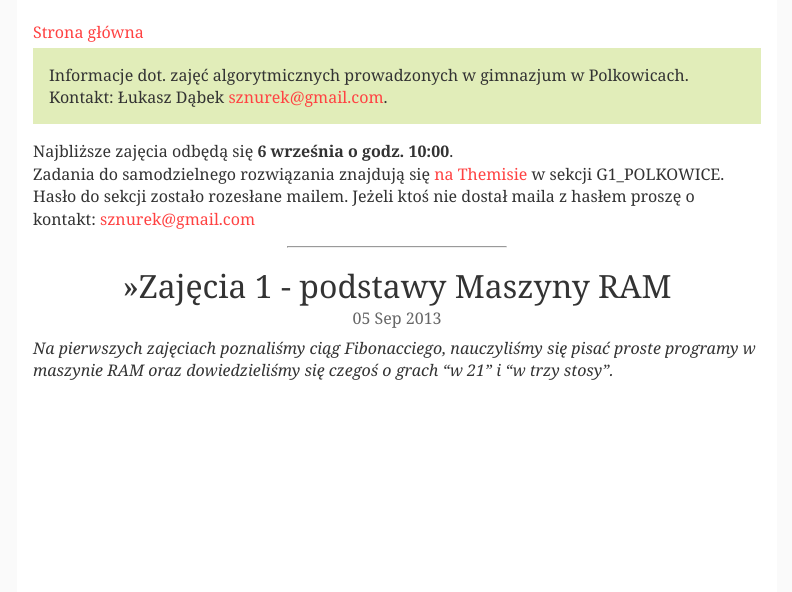
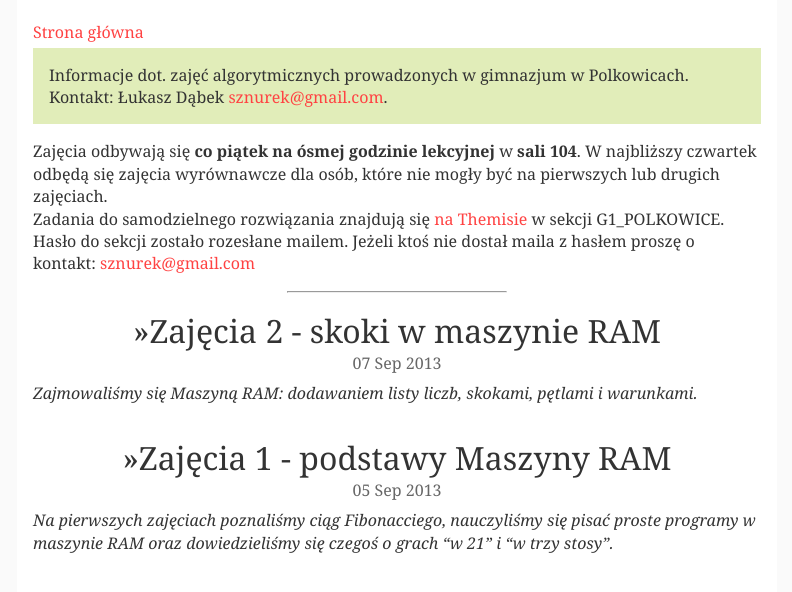
Before and after one commit to sznurek/algorytmy, a Jekyll site: the page built from index.html, in a window 1280 px wide. Shown: the top 592 px of the page, without its empty margins (243-1035 px from the left). Built offline with Jekyll 4.4.1, drawn with Linux system fonts in a browser that asks for light colours; Markdown is read by kramdown in place of the engine named in the settings; part of the change alters nothing that is shown.

```diff
--- /dev/null
+++ b/_posts/2013-09-07-drugie-zajecia.markdown
@@ -0,0 +1,115 @@
+---
+layout: post
+title: Zajęcia 2 - skoki w maszynie RAM
+tags: lesson
+---
+
+Zajmowaliśmy się Maszyną RAM: dodawaniem listy liczb, skokami, pętlami i
+warunkami.
+
+## Nowe zadania
+Na themisie pojawiły się nowe zadania (RAMCAT, Komparator, Ósma potęga i Suma liczb -
+proponuję robić je w tej kolejności). Pierwsze z zadań robiliśmy na
+zajęciach, reszta jest trochę trudniejsza. Żeby rozwiązać Ósmą potęgę
+musicie poczytać o dodatkowych komendach maszyny RAM poniżej.
+
+## Nowe komendy Maszyny RAM
+* `mult n` - mnoży liczbę w komórce `0` z liczbą w komórce `n` i zapisuje
+  wynik w komórce `0`.
+* `sub n` - analogicznie jak powyżej, tylko że liczby są odejmowane.
+* `div n` - analogicznie jak powyżej, tylko że liczby są dzielone.
+* `jump label` - zawsze skacze do linii oznaczonej etykietą `label`.
+* `jzero label` - skacze do linii oznaczonej etykietą `label` tylko, gdy
+  liczba w komórce o nr `0` jest zerem.
+* `jgtz label` - (ang. *jump if greater than zero*) - jak wyżej, ale skacze,
+  gdy zawartość komórki `0` jest dodatnia.
+* `halt` - zatrzymuje wykonywanie programu.
+
+I kilka dodatkowych, nie omawianych na zajęciach:
+
+* `load n` - skopiuj zawatrość komórki o numerze `0` do komórki o numerze
+  `n`.
+* `store n` - skopiuj zawartość komórki o numerze `n` do komórki o numerze
+  `0`.
+
+Jeżeli do komend `load` podamy jako argument liczbę poprzedzoną znakiem `=`
+to *podana liczba zostanie wczytana do komórki o numerze 0 (akumulatora)*.
+Dla przykładu:
+
+    load =10
+    read 1
+    add 1
+    write 0
+
+Powyższy program do wczytanej liczby doda 10, po czym wypisze wynik na ekran.
+Tak samo możemy zrobić z instrukcjami `add`, `sub` itp. Poniższy program
+również doda do wczytanej liczby 10 i wypisze wynik:
+
+    read 0
+    add =10
+    write 0
+
+*Podpowiedź*: do zrobienia zadania Suma liczb najprawdopodobniej będą Wam potrzebne
+komendy `load` i `store`.
+
+## Porównywanie liczb
+
+Spróbujmy napisać program, który wczyta dwie liczby i wypisze 1, jeżeli pierwsza
+jest mniejsza od drugiej, a 0 w przeciwnym przypadku. Podczas konkursu, czy choćby
+na Themisie zadanie będzie sformułowane podobnie do poniższego:
+
+    Jasiu jest kiepski z matematyki i nie wie która z dwóch liczb zapisanych w jego
+    zeszycie jest większa. Pomóż mu!
+
+    Dane:
+      a, b - dwie liczby naturalne
+
+    Wynik:
+      1, jeżeli a < b
+      0, w przeciwnym przypadku
+
+W Maszynie RAM nie mamy instrukcji porównującej liczby, ale możemy skorzystać z tego,
+że `a < b` wtedy, gdy `0 < b - a` (wystarczy obustronnie odjąć `a` od nierówności).
+Czyli możemy odjąć od siebie liczby podane na wejściu, po czym sprawdzić czy wynik
+odejmowania jest większy od zera komendą `jgtz`. Kompletny program poniżej:
+
+           read 1
+           read 0
+           sub 1
+           jgtz dalej
+           write =0
+           halt
+    dalej: write =1
+
+Komentarz do programu: liczbę `a` wczytujemy do komórki `1`, liczbę `b` do komórki
+`0`. Po komendzie `sub 1` w akumulatorze (komórce o nr `0`) mamy wynik działania
+`b - a`. Jeżeli jest on większy od zera (czyli jeżeli `a < b`), to skaczemy do
+etykiety `dalej`, po czym program wypisze `1`.
+
+Jeżeli wynik jest mniejszy bądź równy zeru, to wykona się kolejna instrucja: na ekran
+(na taśmę wyjściową) zostanie wypisane `0`, po czym program zakończy pracę na instrukcji
+`halt`.
+
+Zauważmy, że instrukcja `halt` jest konieczna: bez niej, w przypadku gdy `a >= b` program
+wypisałby `0` a później `1`.
+
+## Schematy blokowe
+Na zajęciach pokazałem na tablicy kilka przykładów schematów blokowych, które
+następnie przepisywaliśmy do Maszyny RAM. Na następnych zajęciach wrócimy
+do tematu, a dla zainteresowanych dostępne są [materiały w internecie](http://kasia315.republika.pl/kurs/lekcja2.htm).
+
+## Ciekawostka
+Popatrzmy na następujące zadanie:
+
+> Weźmy liczbę `n` większą od 1. Jeżeli jest parzysta, podzielmy ją przez 2.
+> Jeżeli jest nieparzysta, to pomnóżmy przez 3 i dodajmy 1. Dla przykładu:
+
+    6 -> 3
+    3 -> 10 (= 3 * 3 + 1)
+
+> Proces powtarzamy tak długo, aż osiągniemy 1. Na przykład:
+
+    3 -> 10 -> 5 -> 16 -> 8 -> 4 -> 2 -> 1
+
+Pytanie: czy zawsze otrzymamy na końcu jeden, czy możemy się 'zapętlić'?
+Uwaga: Odpowiedź nie jest prosta :)
--- a/index.html
+++ b/index.html
@@ -3,7 +3,10 @@ layout: default
 title: Algorytmika - Gimnazjum nr 1 w Polkowicach
 ---
 
-<p>Najbliższe zajęcia odbędą się <strong>6 września o godz. 10:00</strong>.
+<p>
+Zajęcia odbywają się <strong>co piątek na ósmej godzinie lekcyjnej</strong> w <strong>sali 104</strong>.
+W najbliższy czwartek odbędą się zajęcia wyrównawcze dla osób, które nie mogły być na pierwszych lub
+drugich zajęciach.
 </p>
 
 <p>
```
